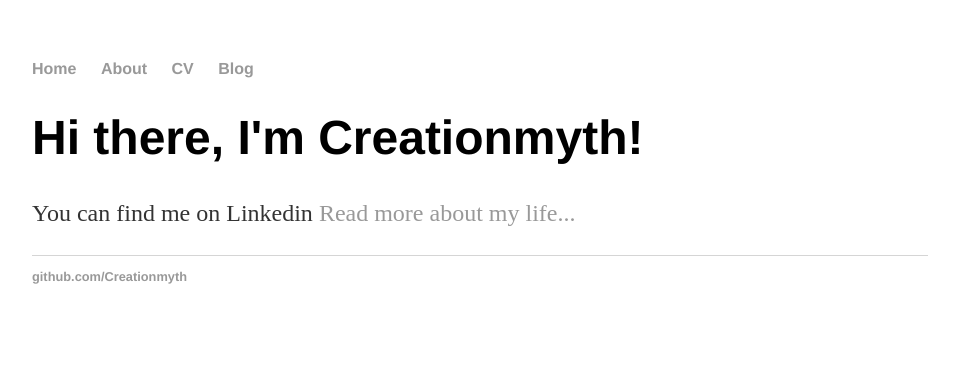
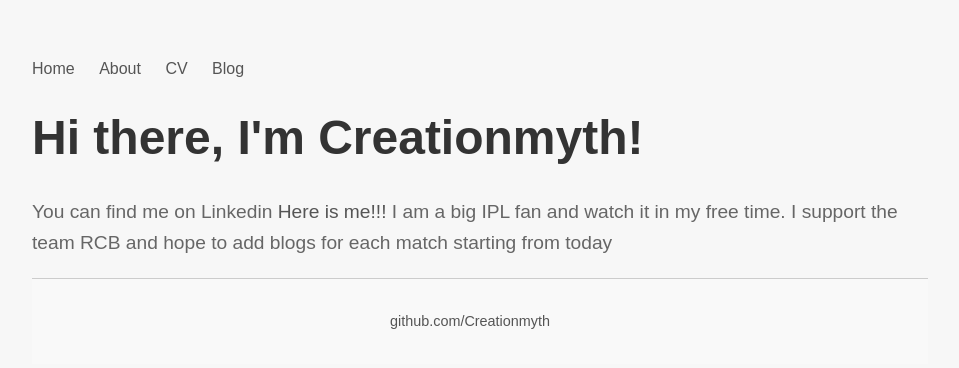
Before and after one commit to Creationmyth/Creationmyth.github.io, a Jekyll site: the page about.html, which Jekyll copies as it is, in a window 1280 px wide. Shown: the top 368 px of the page, without its empty margins (160-1119 px from the left). Built offline with Jekyll 4.4.1, drawn with Linux system fonts in a browser that asks for light colours.

Commit message:
Updating CSS of the file

```diff
--- a/about.html
+++ b/about.html
@@ -1,5 +1,5 @@
 <!DOCTYPE html>
-<html>
+<html lang="eng">
 <head>
     <title>About me</title>
     <!-- link to main stylesheet -->
@@ -17,7 +17,8 @@
 <div class="container">
     <div class="blurb">
         <h1>Hi there, I'm Creationmyth!</h1>
-        <p>You can find me on Linkedin <a href="https://www.linkedin.com/in/aarit-maheshwari-2257ab28b/">Read more about my life...</a></p>
+        <p>You can find me on Linkedin <a href="https://www.linkedin.com/in/aarit-maheshwari-2257ab28b/">Here is me!!!</a>
+        I am a big IPL fan and watch it in my free time. I support the team RCB and hope to add blogs for each match starting from today</p>
     </div><!-- /.blurb -->
 </div><!-- /.container -->
 <footer>
--- a/css/main.css
+++ b/css/main.css
@@ -1,43 +1,65 @@
+/* Body */
 body {
     margin: 60px auto;
     width: 70%;
+    font-family: 'Arial', sans-serif; /* Changed font for better readability */
+    background-color: #f7f7f7; /* Light gray background */
 }
+
+/* Navigation and Footer */
 nav ul, footer ul {
-    font-family: 'Helvetica', 'Arial', 'Sans-Serif', sans-serif;
     padding: 0;
     list-style: none;
-    font-weight: bold;
 }
+
 nav ul li, footer ul li {
     display: inline;
     margin-right: 20px;
 }
+
 a {
     text-decoration: none;
-    color: #999;
+    color: #555; /* Darker link color */
+    transition: color 0.3s; /* Smooth color transition on hover */
 }
+
 a:hover {
-    text-decoration: underline;
+    color: #007bff; /* Blue color on hover */
 }
+
+/* Headings and Paragraphs */
 h1 {
     font-size: 3em;
-    font-family: 'Helvetica', 'Arial', 'Sans-Serif', sans-serif;
-}
-p {
-    font-size: 1.5em;
-    line-height: 1.4em;
-    color: #333;
-}
-footer {
-    border-top: 1px solid #d5d5d5;
-    font-size: .8em;
+    color: #333; /* Darker heading color */
 }
 
+p {
+    font-size: 1.2em; /* Slightly smaller font size for paragraphs */
+    line-height: 1.6em; /* Increased line height for better readability */
+    color: #666; /* Dark gray paragraph color */
+}
+
+/* Footer */
+footer {
+    border-top: 1px solid #ccc; /* Lighter border color */
+    font-size: 0.9em; /* Slightly smaller font size for footer */
+    padding: 20px 0; /* Added padding for better spacing */
+    text-align: center; /* Center align footer content */
+    background-color: #f9f9f9; /* Light background color for footer */
+}
+
+/* Post List */
 ul.posts {
     margin: 20px auto 40px;
-    font-size: 1.5em
+    font-size: 1.2em; /* Slightly smaller font size for post list */
+    list-style: none;
+    padding: 0; /* Removed default padding */
 }
 
 ul.posts li {
-    list-style: none;
+    margin-bottom: 20px; /* Added spacing between individual posts */
+    background-color: #fff; /* White background for posts */
+    border-radius: 5px; /* Rounded corners for posts */
+    box-shadow: 0 0 10px rgba(0, 0, 0, 0.1); /* Added box shadow for depth */
+    padding: 20px; /* Added padding for post content */
 }
```
